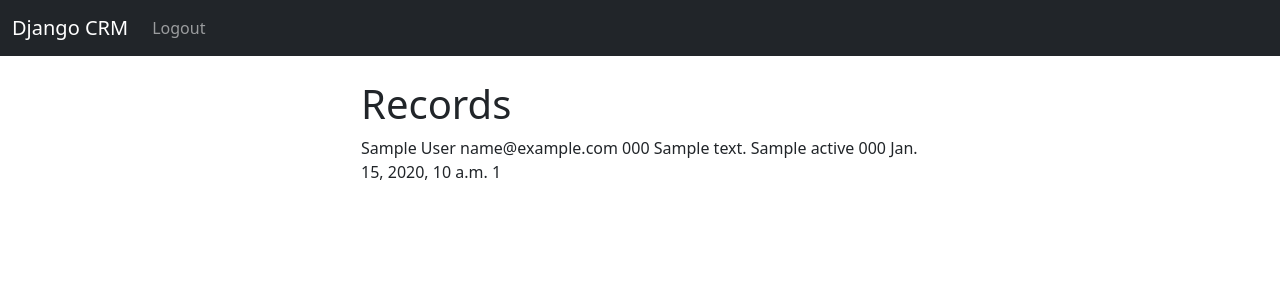
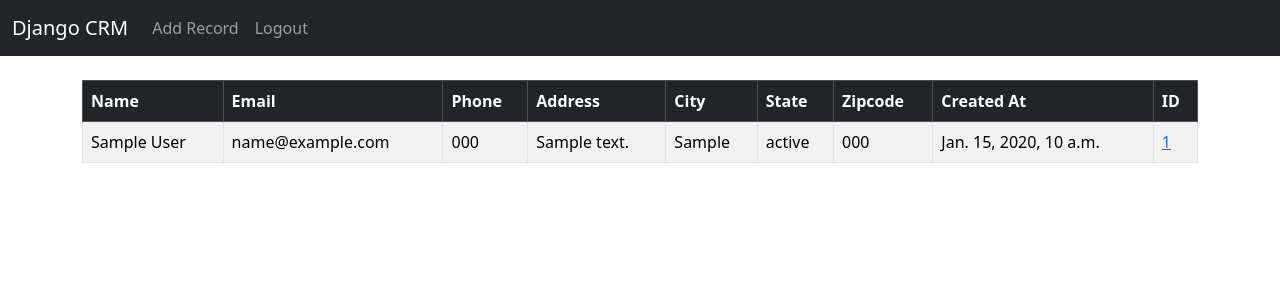
Before and after one commit to kotolada/django_crm, a Django app: page / in a window 1280 px wide. Shown: the top 300 px of the page. Run offline with Django 5.2, Linux system fonts and the light colour scheme; a user stored in the database is signed in; tables that the repository leaves empty hold one stand-in row (values such as "Sample post").

Commit message:
Added add record, delete record and update record views

```diff
--- a/website/templates/home.html
+++ b/website/templates/home.html
@@ -2,28 +2,45 @@
 
 {% block content %}
 
-<div class="col-md-6 offset-md-3">
-
 {% if user.is_authenticated %}
 
-<h1>Records</h1>
+<table class="table table-striped table-hover table-bordered">
+    <thead class="table-dark">
+      <tr>
+        <th scope="col">Name</th>
+        <th scope="col">Email</th>
+        <th scope="col">Phone</th>
+        <th scope="col">Address</th>
+        <th scope="col">City</th>
+        <th scope="col">State</th>
+        <th scope="col">Zipcode</th>
+        <th scope="col">Created At</th>
+        <th scope="col">ID</th>
+      </tr>
+    </thead>
+    <tbody>
         {% if records %}
             {% for record in records %}
-        {{ record.first_name }}
-        {{ record.last_name }}
-        {{ record.email }}
-        {{ record.phone }}
-        {{ record.address }}
-        {{ record.city }}
-        {{ record.state }}
-        {{ record.zipcode }}
-        {{ record.created_at }}
-        {{ record.id }}<br/>
+                <tr>
+                    <td>{{ record.first_name }}
+                    {{ record.last_name }}</td>
+                    <td>{{ record.email }}</td>
+                    <td>{{ record.phone }}</td>
+                    <td>{{ record.address }}</td>
+                    <td>{{ record.city }}</td>
+                    <td>{{ record.state }}</td>
+                    <td>{{ record.zipcode }}</td>
+                    <td>{{ record.created_at }}</td>
+                    <td><a href='{% url "record" record.id %}'>{{ record.id }}</a></td>
+                </tr>
             {% endfor %}
         {% endif %}
+    </tbody>
+  </table>
 
 {% else %}
 
+<div class="col-md-6 offset-md-3">
     <h1>Login</h1>
     <br/>
     <form method="POST" action="{% url 'home' %}">
@@ -37,7 +54,6 @@
         <br/>
         <button type="submit" class="btn btn-secondary">Login</button>
     </form>
-
 </div>
 
 {% endif %}
--- a/website/templates/navbar.html
+++ b/website/templates/navbar.html
@@ -8,6 +8,9 @@
       <div class="collapse navbar-collapse" id="navbarSupportedContent">
         <ul class="navbar-nav me-auto mb-2 mb-lg-0">
         {% if user.is_authenticated %}
+            <li class="nav-item">
+                <a class="nav-link" href="{% url 'add_record' %}">Add Record</a>
+            </li>
             <li class="nav-item">
                 <a class="nav-link" href="{% url 'logout' %}">Logout</a>
             </li>
--- a/website/urls.py
+++ b/website/urls.py
@@ -4,6 +4,10 @@ from . import views
 urlpatterns = [
     path('', views.home, name='home'),
     path('logout/', views.logout_user, name='logout'),
-    path('register/', views.register_user, name='register')
+    path('register/', views.register_user, name='register'),
+    path('record/<int:pk>', views.customer_record, name='record'),
+    path('delete_record/<int:pk>', views.delete_record, name='delete_record'),
+    path('add_record', views.add_record, name='add_record'),
+    path('update_record/<int:pk>', views.update_record, name='update_record')
 
 ]
--- a/website/views.py
+++ b/website/views.py
@@ -1,7 +1,7 @@
 from django.shortcuts import render, redirect
 from django.contrib.auth import authenticate, login, logout
 from django.contrib import messages
-from .forms import SignUpForm
+from .forms import SignUpForm, AddRecordForm
 from .models import Record
 
 def home(request):
@@ -50,3 +50,50 @@ def register_user(request):
     # If the form is not valid, re-render the form along with
     # user input and error messages.
     return render(request, 'register.html', {'form':form})
+
+def customer_record(request, pk):
+    if request.user.is_authenticated:
+        # Look Up Records
+        customer_record = Record.objects.get(id=pk)
+        return render(request, 'record.html', {'customer_record':customer_record})
+    else:
+        messages.error(request, 'You must be logged in to view that page.')
+        return redirect(request, 'home.html')
+
+def delete_record(request, pk):
+    if request.user.is_authenticated:
+        delete_it = Record.objects.get(id=pk)
+        delete_it.delete()
+        messages.success(request, "Record has been deleted.")
+        return redirect('home')
+    else:
+        messages.error('You must be logged in to do that.')
+        return redirect('home')
+
+def add_record(request):
+    form = AddRecordForm(request.POST or None)
+    if request.user.is_authenticated:
+        if request.method == 'POST':
+            if form.is_valid():
+                add_record = form.save()
+                messages.success(request, 'Record added.')
+                return redirect('home')
+        return render(request, "add_record.html", {'form': form})
+    else:
+        messages.error('You must be logged in to do that.')
+        return redirect('home')
+
+def update_record(request, pk):
+    if request.user.is_authenticated:
+        current_record = Record.objects.get(id=pk)
+        # Add instance to propagate the form with
+        # the existing information.
+        form = AddRecordForm(request.POST or None, instance=current_record)
+        if form.is_valid():
+            form.save()
+            messages.success(request, 'Record has been updated.')
+            return redirect('home')
+        return render(request, "update_record.html", {'form': form})
+    else:
+        messages.error('You must be logged in to do that.')
+        return redirect('home')
```
Also changed, not shown: website/forms.py (+18 -0 lines), website/templates/add_record.html (added, +16 -0 lines), website/templates/record.html (added, +29 -0 lines), website/templates/update_record.html (added, +17 -0 lines). Lines whose indentation alone changed are shown as unchanged.
